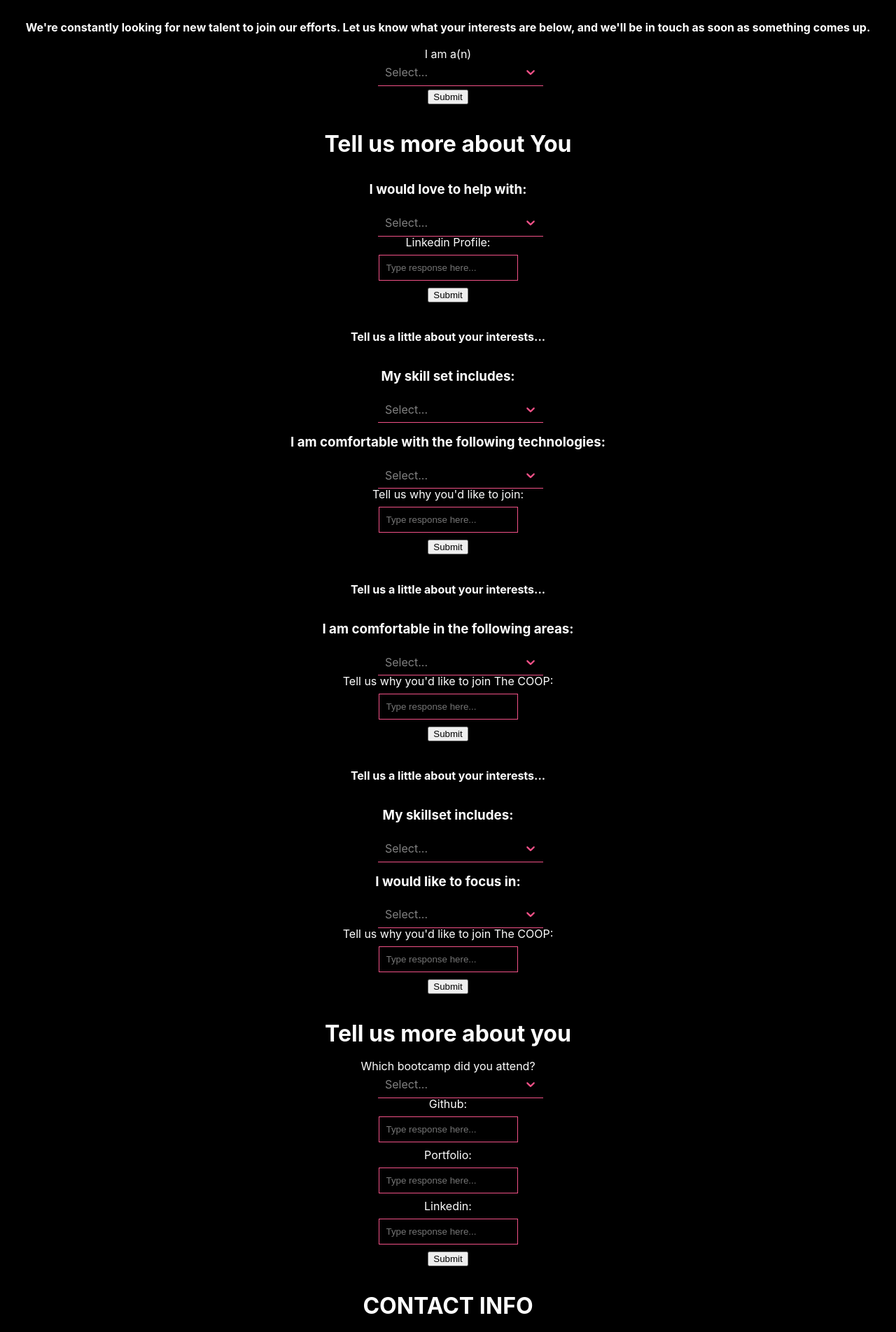
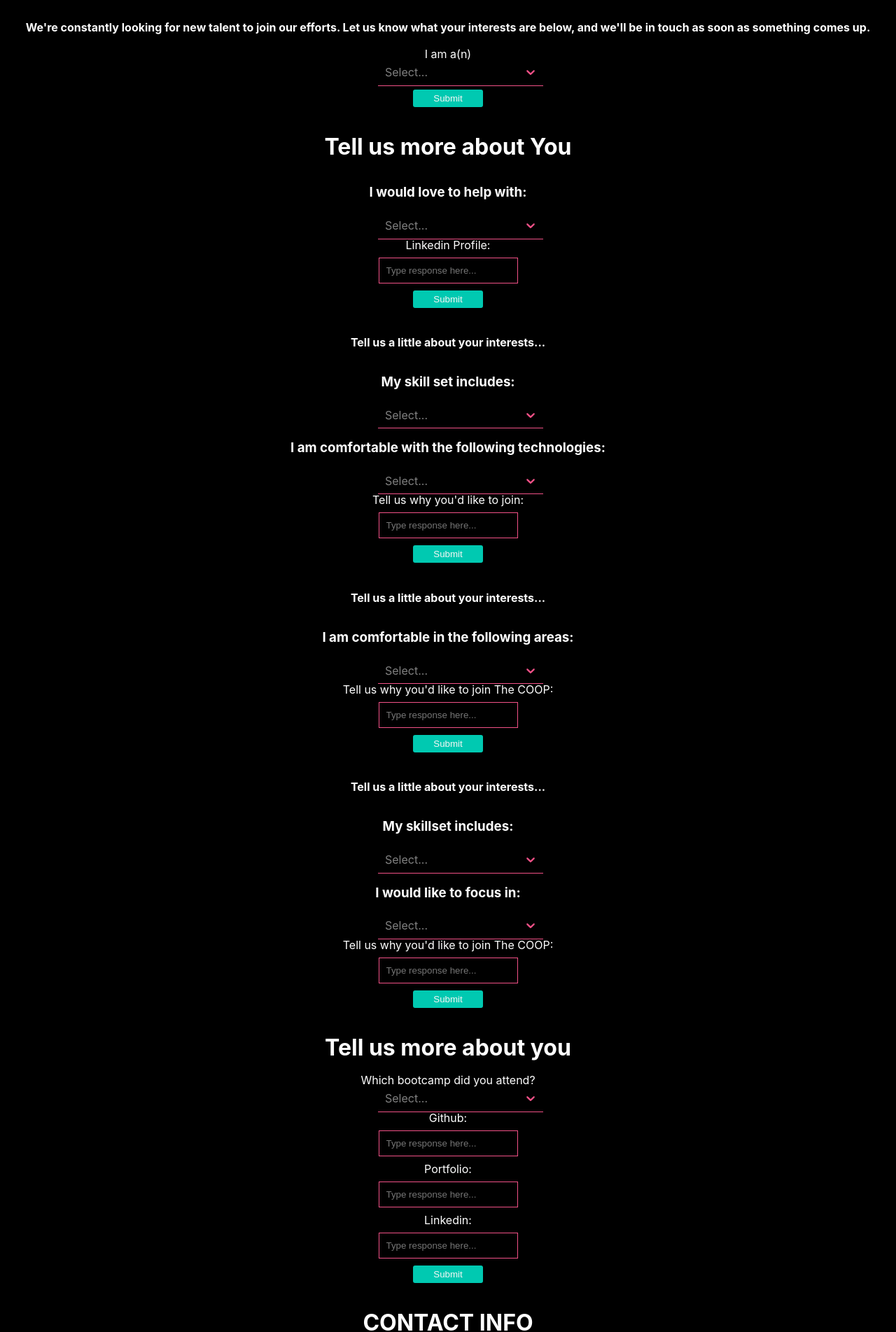
Before and after one commit to theCOOPcc/sign-up-form, a React (Create React App) app: page / in a window 1280 px wide. Shown: the top 1903 px of the page at 70% size. Built offline with nearby package versions, Linux system fonts and the light colour scheme.

Commit message:
add button and correct styling to the inputs

```diff
--- a/src/components/forms/ChoosePath.js
+++ b/src/components/forms/ChoosePath.js
@@ -27,6 +27,16 @@ const validationSchema = Yup.object().shape({
 		"Please choose from one of the selections"
 	),
 });
+
+
+const Button = styled.button`
+background-color: #00C9B1;
+color: #F6F6F6;
+border: none;
+border-radius: 3px;
+width: 100px;
+height:25px;
+`
 
 const ChoosePath = (props) => {
 	const roleOptions = [];
@@ -71,9 +81,9 @@ const ChoosePath = (props) => {
 							onChange={setFieldValue}
 						/>
 
-						<button style={{ marginTop: "5px" }} type="submit">
+						<Button style={{ marginTop: "5px" }} type="submit">
 							Submit
-						</button>
+						</Button>
 					</FormStyle>
 				</Form>
 			)}
--- a/src/components/forms/ContactForm.js
+++ b/src/components/forms/ContactForm.js
@@ -19,6 +19,16 @@ background-color: black;
   width: 100%;
   line-height: 1;
   padding: 10px;
+`
+
+
+const Button = styled.button`
+background-color: #00C9B1;
+color: #F6F6F6;
+border: none;
+border-radius: 3px;
+width: 100px;
+height:25px;
 `
 
 
@@ -88,7 +98,7 @@ const ContactForm = (props) => {
 							onChange={setFieldValue}
 						/>
 
-						<button type="submit">Submit</button>
+						<Button type="submit">Submit</Button>
 					</FormStyle>
 				</Form>
 			)}
--- a/src/components/forms/DataScienceForm.js
+++ b/src/components/forms/DataScienceForm.js
@@ -7,7 +7,6 @@ import * as Inputs from "./inputs";
 import styled from "styled-components";
 
 const FormStyle = styled.div`
-
 background-color: black;
   color: #fefefe;
   display: flex;
@@ -24,6 +23,16 @@ background-color: black;
 const FullForm = styled.div`
 width: 100%;
 height: 100%;
+`
+
+
+const Button = styled.button`
+background-color: #00C9B1;
+color: #F6F6F6;
+border: none;
+border-radius: 3px;
+width: 100px;
+height:25px;
 `
 
 
@@ -88,7 +97,7 @@ const DataScienceForm = (props) => {
 						<Inputs.TextInput id="whyJoin" name="why_join"></Inputs.TextInput>
 
 
-						<button type="submit">Submit</button>
+						<Button type="submit">Submit</Button>
 					</FormStyle>
 				</Form>
 			)}
--- a/src/components/forms/DesignerForm.js
+++ b/src/components/forms/DesignerForm.js
@@ -48,6 +48,16 @@ import { designerTech, designerSkills } from "./fields";
 // }
 
 // Basic form styling for each page
+
+
+const Button = styled.button`
+background-color: #00C9B1;
+color: #F6F6F6;
+border: none;
+border-radius: 3px;
+width: 100px;
+height:25px;
+`
 const FormStyle = styled.div`
 
   background-color: black;
@@ -152,7 +162,7 @@ const DesignerForm = (props) => {
 						</label>
 						<Inputs.TextInput id="whyJoin" name="why_join"></Inputs.TextInput>
 
-						<button type="submit">Submit</button>
+						<Button type="submit">Submit</Button>
 					</FormStyle>
 				</Form>
 			)}
--- a/src/components/forms/EngineerForm.js
+++ b/src/components/forms/EngineerForm.js
@@ -19,6 +19,15 @@ background-color: black;
   width: 100%;
   line-height: 1;
   padding: 10px;
+`
+
+const Button = styled.button`
+background-color: #00C9B1;
+color: #F6F6F6;
+border: none;
+border-radius: 3px;
+width: 100px;
+height:25px;
 `
 
 const Label = styled.label`
@@ -102,7 +111,7 @@ const EngineerForm = (props) => {
 						/>
 						<Label htmlFor="whyJoin">Tell us why you'd like to join: </Label>
 						<Inputs.TextInput id="whyJoin" name="why_join"></Inputs.TextInput>
-						<button type="submit">Submit</button>
+						<Button type="submit">Submit</Button>
 					</FormStyle>
 				</Form>
 			)}
--- a/src/components/forms/InfoIntakeForm.js
+++ b/src/components/forms/InfoIntakeForm.js
@@ -18,6 +18,15 @@ background-color: black;
   width: 100%;
   line-height: 1;
   padding: 10px;
+`
+
+const Button = styled.button`
+background-color: #00C9B1;
+color: #F6F6F6;
+border: none;
+border-radius: 3px;
+width: 100px;
+height:25px;
 `
 
 
@@ -89,7 +98,7 @@ const InfoIntakeForm = (props) => {
 						<label htmlFor="linkedin">Linkedin: </label>
 						<Inputs.TextInput id="linkedin" name="linkedin"></Inputs.TextInput>
 
-						<button type="submit">Submit</button>
+						<Button type="submit">Submit</Button>
 					</FormStyle>
 				</Form>
 			)}
--- a/src/components/forms/MentorForm.jsx
+++ b/src/components/forms/MentorForm.jsx
@@ -19,6 +19,16 @@ background-color: black;
   width: 100%;
   line-height: 1;
   padding: 10px;
+`
+
+
+const Button = styled.button`
+background-color: #00C9B1;
+color: #F6F6F6;
+border: none;
+border-radius: 3px;
+width: 100px;
+height:25px;
 `
 
 
@@ -93,7 +103,7 @@ const MentorForm = (props) => {
 
 						<label htmlFor="linkedin">Linkedin Profile: </label>
 						<Inputs.TextInput id="linkedin" name="linkedin"></Inputs.TextInput>
-						<button type="submit">Submit</button>
+						<Button type="submit">Submit</Button>
 					</FormStyle>
 				</Form>
 			)}
--- a/src/components/forms/inputs.js
+++ b/src/components/forms/inputs.js
@@ -95,11 +95,12 @@ export const FormStyling = {
     backgroundColor: "#F25187",
     color: "white",
   }),
-  // singleValue: (provided, state) => ({
-  //   ...provided,
-  //   backgroundColor: '#F25187',
-  //   color:'white',
-  // }),
+  singleValue: (provided, state) => ({
+    ...provided,
+    backgroundColor: '#F25187',
+    color:'white',
+		padding: '10px'
+  }),
 };
 
 const StyleDiv = styled.div`
```
